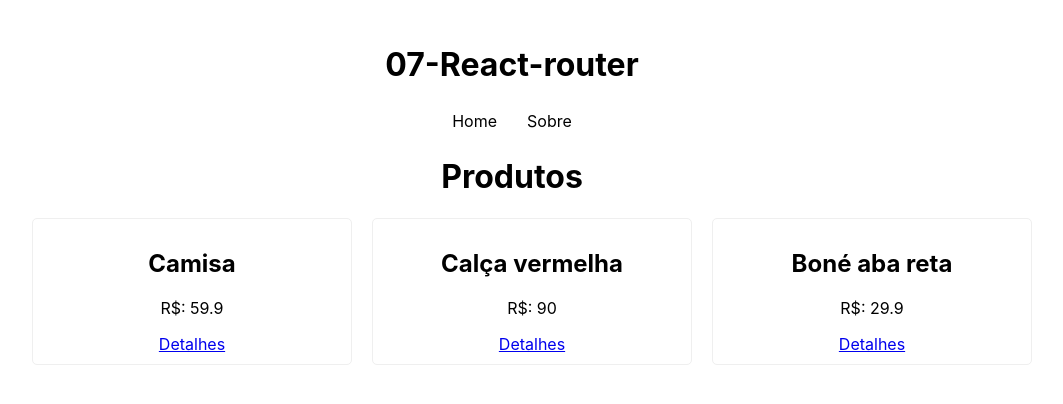
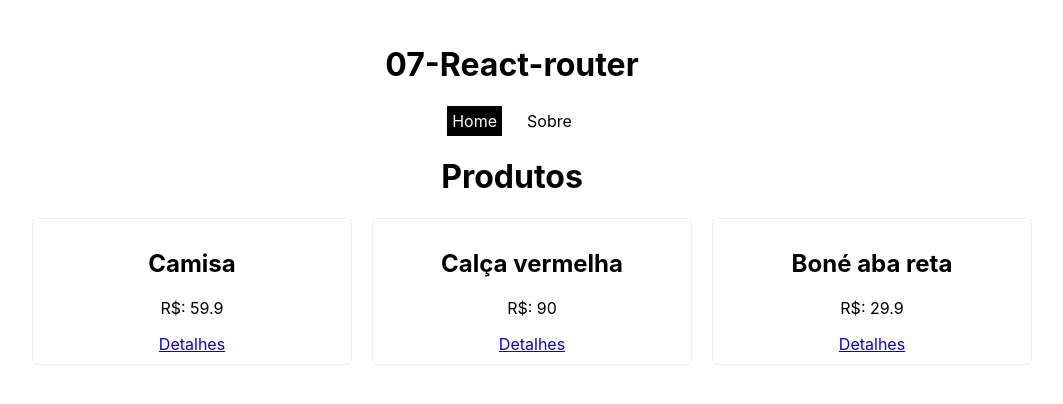
Before and after one commit to samueljdev/react-do-zero-a-maestria, a React (Vite) app: page / in a window 1280 px wide. Shown: the top 404 px of the page, without its empty margins (128-1191 px from the left). Built offline with nearby package versions, Linux system fonts and the light colour scheme; data requests are answered from the project's data file.

Commit message:
08-link ativo

```diff
--- a/src/App.jsx
+++ b/src/App.jsx
@@ -13,7 +13,7 @@ function App() {
     <>
       <h1>07-React-router</h1>
       <BrowserRouter >
-        <Navibar />
+        <Navibar /> {/* link ativo */}
         <Routes>
           <Route path="/" element={<Home />} />
           <Route path="/about" element={<About />} />
--- a/src/components/Navibar.jsx
+++ b/src/components/Navibar.jsx
@@ -1,12 +1,13 @@
 import React from 'react'
 import "./Navibar.css"
-import { Link } from 'react-router-dom'
+import { NavLink } from 'react-router-dom'
 
 const Navibar = () => {
     return (
         <nav>
-            <Link to="/">Home</Link>
-            <Link to="/about">Sobre</Link> {/* Elemento Link do react-router-dom*/}
+            {/* <NavLink to="/" className={({ isActive }) => (isActive ? "esta-ativo" : "nao-ativo")}>Home</NavLink>  removendo active cor preta*/}
+            <NavLink to="/">Home</NavLink>
+            <NavLink to="/about">Sobre</NavLink>
         </nav>
     )
 }
```
